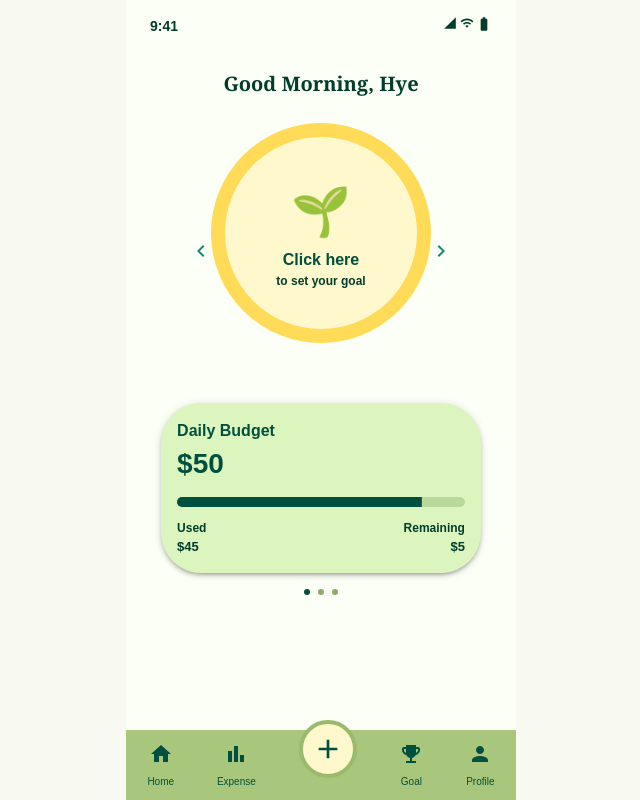
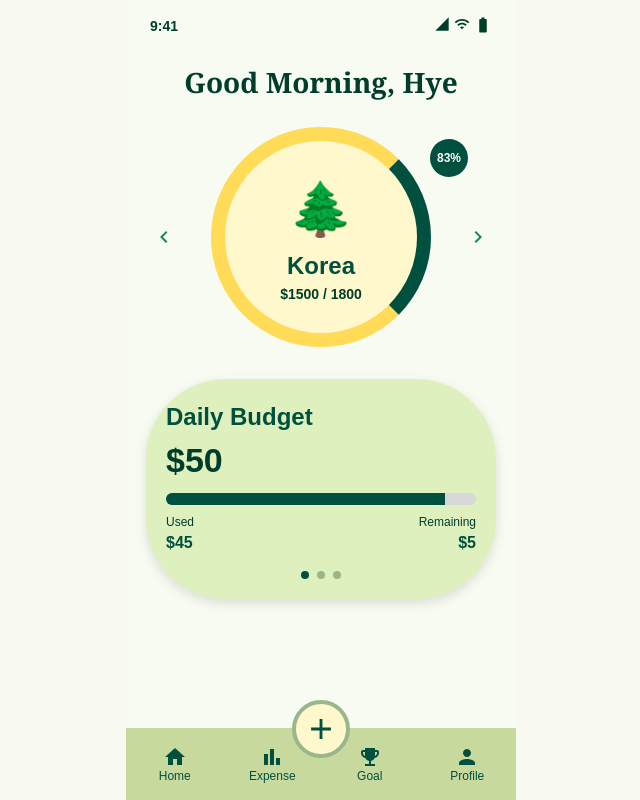
Before and after one commit to G4-Expense-Tracker/4G-Expense-Tracker, a React (Vite) app in the folder canopy-FRONTEND/: page /dashboard in a window 1280 px wide. Shown: the whole page, without its empty margins (319-959 px from the left). Built offline with nearby package versions, Linux system fonts and the light colour scheme.

Commit message:
test out the functionality

```diff
--- a/canopy-FRONTEND/src/components/pages/dashboard/DashboardPage.jsx
+++ b/canopy-FRONTEND/src/components/pages/dashboard/DashboardPage.jsx
@@ -1,27 +1,36 @@
-import { Box, Typography, IconButton, LinearProgress, Paper } from "@mui/material";
-import HomeIcon from "@mui/icons-material/Home";
-import BarChartIcon from "@mui/icons-material/BarChart";
-import AddIcon from "@mui/icons-material/Add";
-import EmojiEventsIcon from "@mui/icons-material/EmojiEvents";
-import PersonIcon from "@mui/icons-material/Person";
-import ChevronLeftIcon from "@mui/icons-material/ChevronLeft";
-import ChevronRightIcon from "@mui/icons-material/ChevronRight";
+import {
+  Box,
+  Typography,
+  IconButton,
+  LinearProgress,
+  BottomNavigation,
+  BottomNavigationAction,
+} from "@mui/material";
+
 import SignalCellular4BarIcon from "@mui/icons-material/SignalCellular4Bar";
 import WifiIcon from "@mui/icons-material/Wifi";
 import BatteryFullIcon from "@mui/icons-material/BatteryFull";
+
+import ChevronLeftIcon from "@mui/icons-material/ChevronLeft";
+import ChevronRightIcon from "@mui/icons-material/ChevronRight";
+
+import HomeIcon from "@mui/icons-material/Home";
+import BarChartIcon from "@mui/icons-material/BarChart";
+import EmojiEventsIcon from "@mui/icons-material/EmojiEvents";
+import PersonIcon from "@mui/icons-material/Person";
+import AddIcon from "@mui/icons-material/Add";
 
 export default function DashboardPage() {
   return (
     <Box
       sx={{
         width: "100%",
-        maxWidth: 390,
-        minHeight: "100svh",
+        maxWidth: "390px",
+        minHeight: "100vh",
         mx: "auto",
-        bgcolor: "#fbfff5",
+        bgcolor: "#f8fbf2",
         position: "relative",
         overflow: "hidden",
-        pb: 9,
       }}
     >
       {/* Status Bar */}
@@ -31,14 +40,26 @@ export default function DashboardPage() {
           justifyContent: "space-between",
           px: 3,
           pt: 2,
-          mb: 4,
         }}
       >
-        <Typography sx={{ fontWeight: 700, fontSize: 14 }}>9:41</Typography>
-        <Box sx={{ display: "flex", gap: 0.3 }}>
-          <SignalCellular4BarIcon sx={{ fontSize: 14 }} />
-          <WifiIcon sx={{ fontSize: 14 }} />
-          <BatteryFullIcon sx={{ fontSize: 16 }} />
+        <Typography
+          sx={{
+            fontWeight: 700,
+            fontSize: 14,
+          }}
+        >
+          9:41
+        </Typography>
+
+        <Box
+          sx={{
+            display: "flex",
+            gap: 0.5,
+          }}
+        >
+          <SignalCellular4BarIcon sx={{ fontSize: 16 }} />
+          <WifiIcon sx={{ fontSize: 16 }} />
+          <BatteryFullIcon sx={{ fontSize: 18 }} />
         </Box>
       </Box>
 
@@ -46,42 +67,43 @@ export default function DashboardPage() {
       <Typography
         sx={{
           textAlign: "center",
+          mt: 3,
+          fontWeight: 700,
+          fontSize: 28,
           fontFamily: "Georgia, serif",
-          fontSize: 20,
-          fontWeight: 700,
-          mb: 3,
         }}
       >
         Good Morning, Hye
       </Typography>
 
-      {/* Tree Goal Circle */}
+      {/* Goal Section */}
       <Box
         sx={{
+          mt: 3,
           position: "relative",
-          width: 240,
-          height: 240,
-          mx: "auto",
-          mb: 5,
+          display: "flex",
+          justifyContent: "center",
+          alignItems: "center",
         }}
       >
+        {/* Left Arrow */}
         <IconButton
           sx={{
             position: "absolute",
-            left: -20,
-            top: "45%",
-            color: "#168c6c",
+            left: 18,
+            color: "#198754",
           }}
         >
           <ChevronLeftIcon />
         </IconButton>
 
+        {/* Goal Circle */}
         <Box
           sx={{
             width: 220,
             height: 220,
-            mx: "auto",
             border: "14px solid #ffdb57",
+            borderRightColor: "#00503f",
             borderRadius: "50%",
             bgcolor: "#fff8cc",
             display: "flex",
@@ -91,125 +113,254 @@ export default function DashboardPage() {
             textAlign: "center",
           }}
         >
-          <Typography sx={{ fontSize: 48 }}>🌱</Typography>
-          <Typography sx={{ fontWeight: 800, color: "#00503f" }}>
-            Click here
+          <Typography sx={{ fontSize: 52 }}>
+            🌲
           </Typography>
-          <Typography sx={{ fontSize: 12, fontWeight: 700 }}>
-            to set your goal
+
+          <Typography
+            sx={{
+              fontWeight: 800,
+              color: "#00503f",
+              fontSize: 24,
+            }}
+          >
+            Korea
+          </Typography>
+
+          <Typography
+            sx={{
+              fontSize: 14,
+              fontWeight: 700,
+            }}
+          >
+            $1500 / 1800
           </Typography>
         </Box>
 
+        {/* Right Arrow */}
         <IconButton
           sx={{
             position: "absolute",
-            right: -20,
-            top: "45%",
-            color: "#168c6c",
+            right: 18,
+            color: "#198754",
           }}
         >
           <ChevronRightIcon />
         </IconButton>
+
+        {/* Progress Bubble */}
+        <Box
+          sx={{
+            position: "absolute",
+            top: 12,
+            right: 48,
+            width: 38,
+            height: 38,
+            borderRadius: "50%",
+            bgcolor: "#00503f",
+            color: "white",
+            display: "flex",
+            alignItems: "center",
+            justifyContent: "center",
+            fontSize: 12,
+            fontWeight: 700,
+          }}
+        >
+          83%
+        </Box>
       </Box>
 
       {/* Budget Card */}
-      <Paper
-        elevation={3}
+      <Box
         sx={{
-          width: "82%",
-          mx: "auto",
-          bgcolor: "#dcf5bf",
-          borderRadius: 2,
-          p: 2,
-          mb: 2,
+          mx: 2.5,
+          mt: 4,
+          p: 2.5,
+          borderRadius: 4,
+          bgcolor: "#dff0bf",
+          boxShadow: "0px 4px 12px rgba(0,0,0,0.12)",
         }}
       >
-        <Typography sx={{ fontWeight: 800, color: "#00503f" }}>
+        <Typography
+          sx={{
+            color: "#00503f",
+            fontWeight: 700,
+            fontSize: 24,
+          }}
+        >
           Daily Budget
         </Typography>
 
-        <Typography sx={{ fontSize: 28, fontWeight: 900, color: "#00503f" }}>
+        <Typography
+          sx={{
+            fontWeight: 800,
+            fontSize: 34,
+            lineHeight: 1,
+            mt: 1,
+          }}
+        >
           $50
         </Typography>
 
         <LinearProgress
           variant="determinate"
-          value={85}
+          value={90}
           sx={{
-            height: 10,
+            mt: 2,
+            height: 12,
             borderRadius: 10,
-            my: 1.5,
-            bgcolor: "#b8d99a",
+            bgcolor: "#d8d8d8",
+
             "& .MuiLinearProgress-bar": {
               bgcolor: "#00503f",
             },
           }}
         />
 
-        <Box sx={{ display: "flex", justifyContent: "space-between" }}>
+        <Box
+          sx={{
+            display: "flex",
+            justifyContent: "space-between",
+            mt: 1,
+          }}
+        >
           <Box>
-            <Typography sx={{ fontSize: 12, fontWeight: 700 }}>Used</Typography>
-            <Typography sx={{ fontSize: 13, fontWeight: 800 }}>$45</Typography>
+            <Typography sx={{ fontSize: 12 }}>
+              Used
+            </Typography>
+
+            <Typography
+              sx={{
+                fontWeight: 700,
+                color: "#00503f",
+              }}
+            >
+              $45
+            </Typography>
           </Box>
 
           <Box sx={{ textAlign: "right" }}>
-            <Typography sx={{ fontSize: 12, fontWeight: 700 }}>
+            <Typography sx={{ fontSize: 12 }}>
               Remaining
             </Typography>
-            <Typography sx={{ fontSize: 13, fontWeight: 800 }}>$5</Typography>
+
+            <Typography
+              sx={{
+                fontWeight: 700,
+                color: "#00503f",
+              }}
+            >
+              $5
+            </Typography>
           </Box>
         </Box>
-      </Paper>
 
-      {/* Dots */}
-      <Box sx={{ display: "flex", justifyContent: "center", gap: 1, mb: 3 }}>
-        <Box sx={{ width: 6, height: 6, borderRadius: "50%", bgcolor: "#00503f" }} />
-        <Box sx={{ width: 6, height: 6, borderRadius: "50%", bgcolor: "#8bab68" }} />
-        <Box sx={{ width: 6, height: 6, borderRadius: "50%", bgcolor: "#8bab68" }} />
+        {/* Slider Dots */}
+        <Box
+          sx={{
+            display: "flex",
+            justifyContent: "center",
+            gap: 1,
+            mt: 2,
+          }}
+        >
+          <Box
+            sx={{
+              width: 8,
+              height: 8,
+              borderRadius: "50%",
+              bgcolor: "#00503f",
+            }}
+          />
+
+          <Box
+            sx={{
+              width: 8,
+              height: 8,
+              borderRadius: "50%",
+              bgcolor: "#9ab68c",
+            }}
+          />
+
+          <Box
+            sx={{
+              width: 8,
+              height: 8,
+              borderRadius: "50%",
+              bgcolor: "#9ab68c",
+            }}
+          />
+        </Box>
       </Box>
 
-      {/* Bottom Nav */}
+      {/* Bottom Navigation */}
       <Box
         sx={{
           position: "absolute",
           bottom: 0,
-          left: 0,
           width: "100%",
-          height: 70,
-          bgcolor: "#a8c77d",
-          display: "flex",
-          justifyContent: "space-around",
-          alignItems: "center",
+          bgcolor: "#c8d99d",
+          pt: 1,
+          pb: 1,
         }}
       >
-        <NavItem icon={<HomeIcon />} label="Home" />
-        <NavItem icon={<BarChartIcon />} label="Expense" />
-
-        <IconButton
+        {/* Floating Add Button */}
+        <Box
           sx={{
+            position: "absolute",
+            top: -28,
+            left: "50%",
+            transform: "translateX(-50%)",
             width: 58,
             height: 58,
+            borderRadius: "50%",
             bgcolor: "#fff8cc",
-            border: "4px solid #9abb6b",
-            mt: -4,
-            "&:hover": { bgcolor: "#fff8cc" },
+            border: "4px solid #9ab68c",
+            display: "flex",
+            alignItems: "center",
+            justifyContent: "center",
+            zIndex: 2,
           }}
         >
-          <AddIcon sx={{ color: "#00503f", fontSize: 32 }} />
-        </IconButton>
+          <AddIcon
+            sx={{
+              color: "#00503f",
+              fontSize: 34,
+            }}
+          />
+        </Box>
 
-        <NavItem icon={<EmojiEventsIcon />} label="Goal" />
-        <NavItem icon={<PersonIcon />} label="Profile" />
+        <BottomNavigation
+          showLabels
+          sx={{
+            bgcolor: "transparent",
+          }}
+        >
+          <BottomNavigationAction
+            label="Home"
+            icon={<HomeIcon />}
+            sx={{ color: "#00503f" }}
+          />
+
+          <BottomNavigationAction
+            label="Expense"
+            icon={<BarChartIcon />}
+            sx={{ color: "#00503f" }}
+          />
+
+          <BottomNavigationAction
+            label="Goal"
+            icon={<EmojiEventsIcon />}
+            sx={{ color: "#00503f" }}
+          />
+
+          <BottomNavigationAction
+            label="Profile"
+            icon={<PersonIcon />}
+            sx={{ color: "#00503f" }}
+          />
+        </BottomNavigation>
       </Box>
     </Box>
   );
 }
-
-function NavItem({ icon, label }) {
-  return (
-    <Box sx={{ textAlign: "center", color: "#00503f" }}>
-      <Box sx={{ fontSize: 20 }}>{icon}</Box>
-      <Typography sx={{ fontSize: 10 }}>{label}</Typography>
-    </Box>
-  );
-}
```
